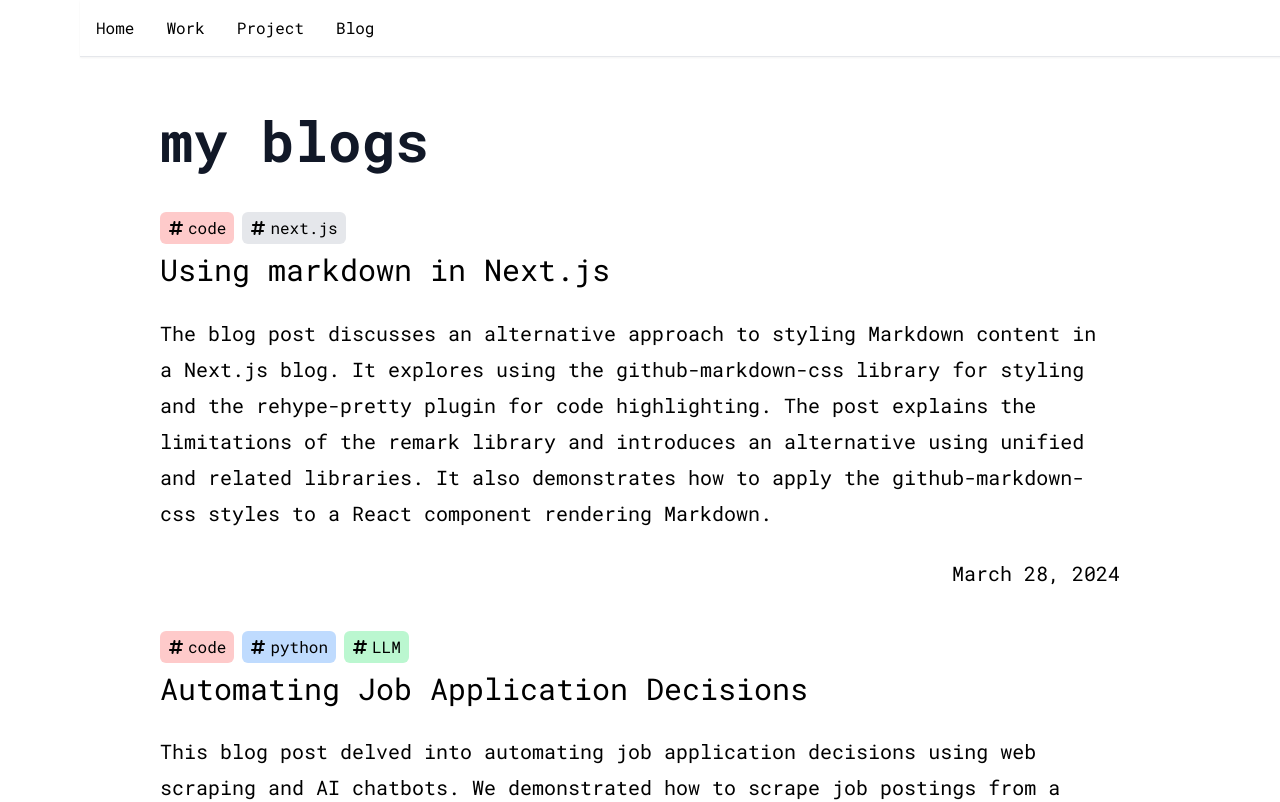
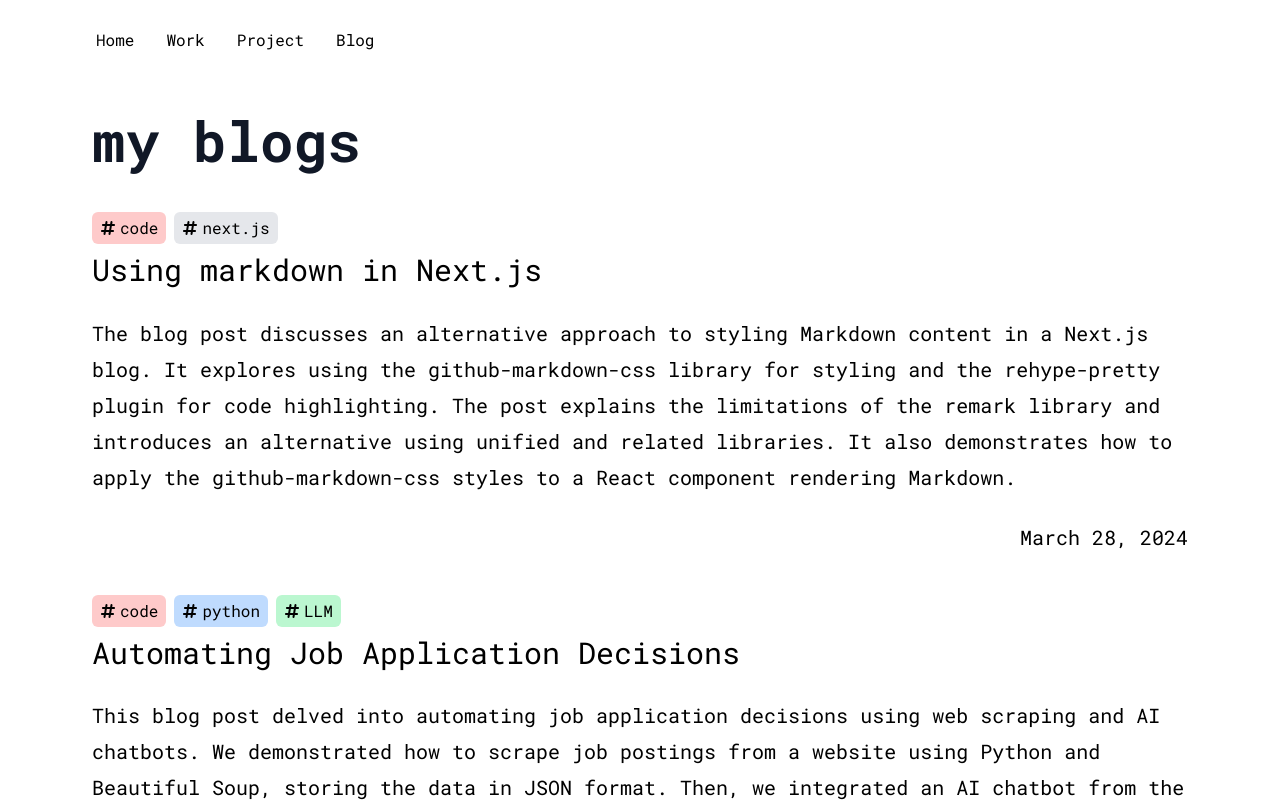
Before and after one commit to egofinder/baekhak.info, a Next.js app: page /blogs in a window 1280 px wide. Shown: the top 802 px of the page. Built offline with nearby package versions, Linux system fonts and the light colour scheme.

Commit message:
navbar hide when croll down

```diff
--- a/app/blogs/[slug]/page.tsx
+++ b/app/blogs/[slug]/page.tsx
@@ -44,7 +44,7 @@ export default async function Post({ params }: Params) {
 
   return (
     <main>
-      <article className="container">
+      <article className="container px-3">
         <BlogHeader title={post.title} date={post.date} author={post.author} />
         <BlogBody content={content} />
       </article>
--- a/app/blogs/page.tsx
+++ b/app/blogs/page.tsx
@@ -18,7 +18,7 @@ const BlogsPage = () => {
   }));
 
   return (
-    <div className="container">
+    <div className="container px-3">
       <PageHeader title="my blogs" />
 
       <br />
--- a/components/navbar/navbar.tsx
+++ b/components/navbar/navbar.tsx
@@ -1,6 +1,7 @@
 "use client";
 
 import { useRouter } from "next/navigation";
+import { useEffect, useState } from "react";
 
 const navigationMenu = [
   {
@@ -23,11 +24,31 @@ const navigationMenu = [
 
 const Navbar = () => {
   const router = useRouter();
+  const [isNavbarVisible, setIsNavbarVisible] = useState(true);
+  const [prevScrollPos, setPrevScrollPos] = useState(0);
+
+  useEffect(() => {
+    const handleScroll = () => {
+      const currentScrollPos = window.scrollY;
+      const isScrollingUp = prevScrollPos > currentScrollPos;
+
+      setIsNavbarVisible(isScrollingUp || currentScrollPos === 0);
+      setPrevScrollPos(currentScrollPos);
+    };
+
+    window.addEventListener("scroll", handleScroll);
+
+    return () => {
+      window.removeEventListener("scroll", handleScroll);
+    };
+  }, [prevScrollPos]);
 
   return (
-    <aside className="container fixed z-10 bg-white px-0 shadow-sm">
-      <nav className="border-b-[1px] px-4 py-4">
-        <ul className="flex flex-row items-center justify-start gap-8">
+    <aside
+      className={`container fixed z-10 h-20 bg-white px-4 transition duration-500 ${isNavbarVisible ? "opacity-100" : "opacity-0"}`}
+    >
+      <nav className="h-full">
+        <ul className="flex h-full flex-row items-center justify-start gap-8">
           {navigationMenu.map((menu, index) => (
             <li key={index}>
               <a
```
